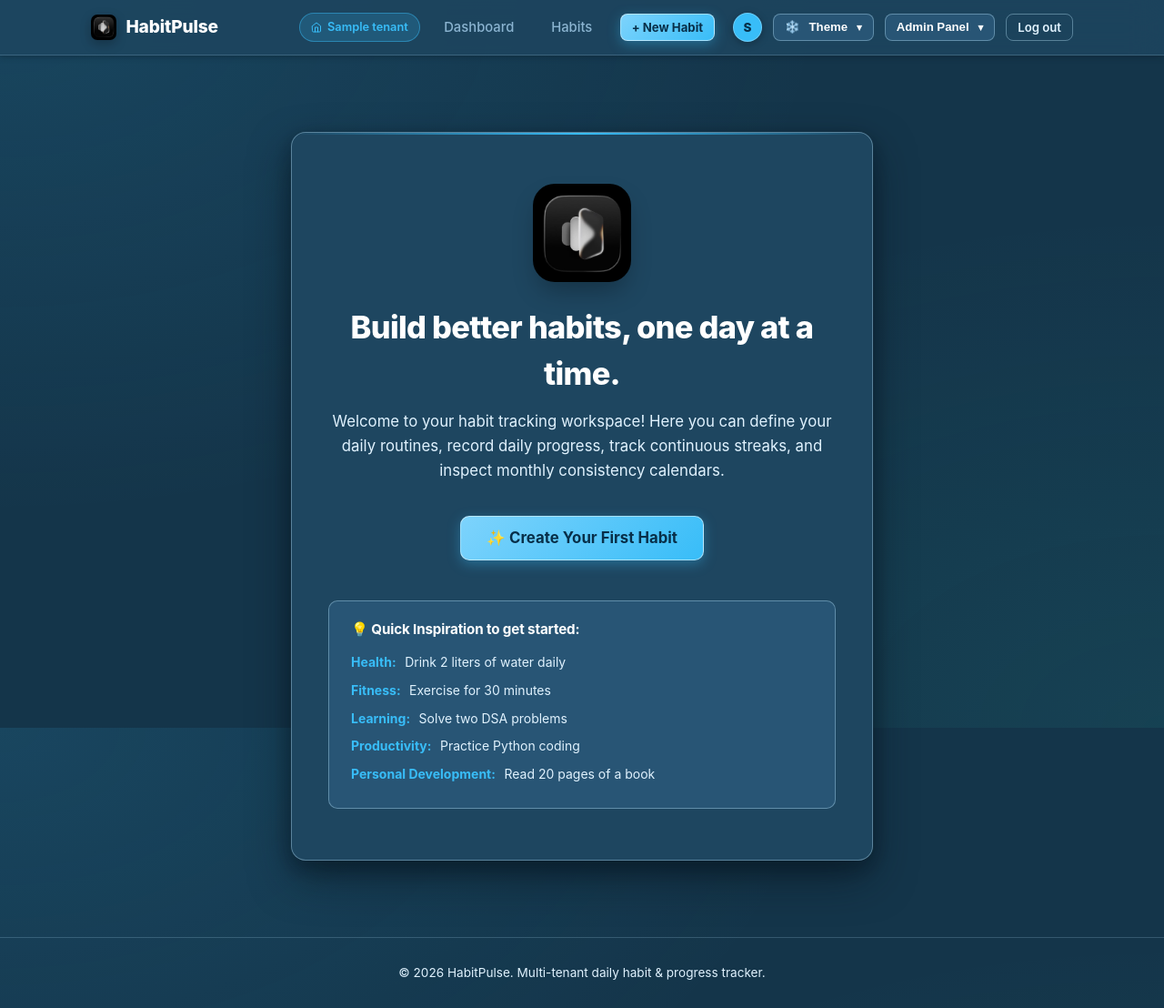
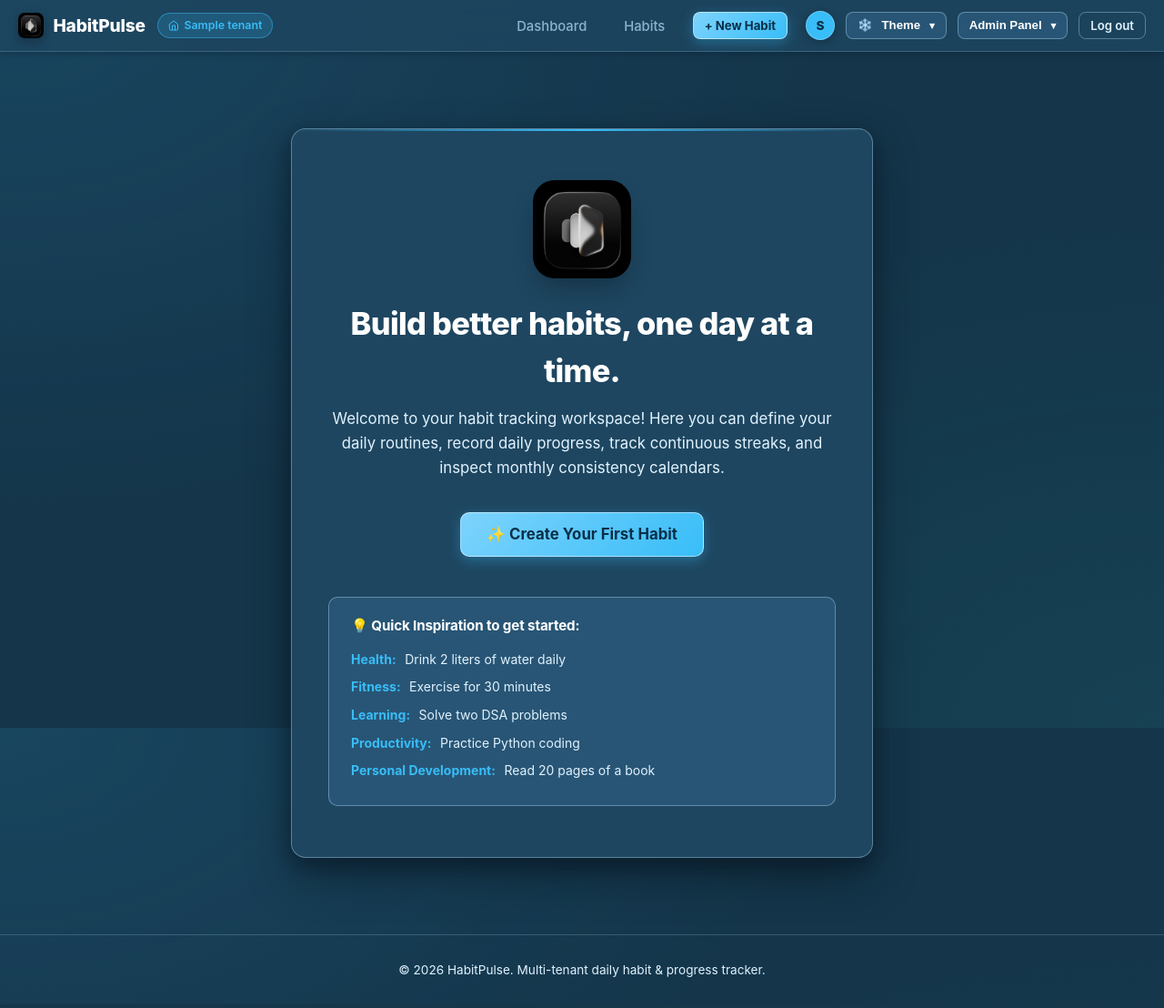
Before and after one commit to Roots-Tech/habitpulse, a Django app: page /onboarding/ in a window 1280 px wide. Shown: the whole page at 91% size. After the commit the page ends 1074 px from the top, so only its background shows below. Run offline with Django 4.2, Linux system fonts and the light colour scheme; a user stored in the database is signed in; tables that the repository leaves empty hold one stand-in row (values such as "Sample post"); data that the repository does not hold is empty.

Commit message:
Fix UI navbar badge alignment, admin table overflow, and enforce 3 superuser admin accounts

```diff
--- a/static/css/style.css
+++ b/static/css/style.css
@@ -291,11 +291,15 @@ a:hover {
 
 /* Layout Containers */
 .app-container {
-  max-width: 1120px;
+  max-width: 1200px;
   margin: 0 auto;
   padding: 2.25rem 1.25rem;
   width: 100%;
   flex: 1;
+}
+
+.container-wide {
+  max-width: 1400px;
 }
 
 .auth-container {
@@ -319,12 +323,21 @@ a:hover {
 }
 
 .navbar {
-  max-width: 1120px;
+  max-width: 1400px;
   margin: 0 auto;
-  padding: 0.85rem 1.25rem;
+  padding: 0.75rem 1.25rem;
   display: flex;
   justify-content: space-between;
   align-items: center;
+  gap: 1.25rem;
+}
+
+.navbar-left {
+  display: flex;
+  align-items: center;
+  gap: 0.85rem;
+  min-width: 0;
+  flex-shrink: 0;
 }
 
 .navbar-brand {
@@ -335,6 +348,7 @@ a:hover {
   font-size: 1.2rem;
   color: var(--text-main) !important;
   letter-spacing: -0.01em;
+  white-space: nowrap;
 }
 
 .navbar-brand img {
@@ -344,14 +358,24 @@ a:hover {
 .tenant-badge {
   display: inline-flex;
   align-items: center;
-  gap: 0.4rem;
-  padding: 0.35rem 0.75rem;
+  gap: 0.35rem;
+  padding: 0.25rem 0.65rem;
   background-color: var(--primary-light);
   border: 1px solid var(--primary-border);
   border-radius: var(--radius-pill);
-  font-size: 0.8rem;
+  font-size: 0.775rem;
   font-weight: 600;
   color: var(--primary);
+  max-width: 240px;
+  overflow: hidden;
+  text-overflow: ellipsis;
+  white-space: nowrap;
+}
+
+.tenant-badge-text {
+  overflow: hidden;
+  text-overflow: ellipsis;
+  white-space: nowrap;
 }
 
 .navbar-menu {
@@ -1306,12 +1330,14 @@ a:hover {
   background: var(--surface);
   border: 1px solid var(--border-subtle);
   border-radius: var(--radius);
-  overflow: hidden;
+  overflow-x: auto;
   box-shadow: var(--shadow);
+  -webkit-overflow-scrolling: touch;
 }
 
 .admin-table {
   width: 100%;
+  min-width: 980px;
   border-collapse: collapse;
   text-align: left;
 }
@@ -1325,6 +1351,7 @@ a:hover {
   color: var(--text-muted);
   background-color: var(--surface-raised);
   border-bottom: 1px solid var(--border-strong);
+  white-space: nowrap;
 }
 
 .admin-table td {
@@ -1332,6 +1359,13 @@ a:hover {
   font-size: 0.875rem;
   color: var(--text-body);
   border-bottom: 1px solid var(--border-subtle);
+  vertical-align: middle;
+}
+
+.admin-table th:last-child,
+.admin-table td:last-child {
+  min-width: 140px;
+  text-align: center;
 }
 
 .admin-table tr:hover td {
@@ -1346,6 +1380,7 @@ a:hover {
   text-align: center;
   font-size: 0.85rem;
   color: var(--text-muted);
+}
 /* Verification Modal */
 .modal-backdrop {
   position: fixed;
@@ -1423,11 +1458,24 @@ a:hover {
 }
 
 /* Responsive adjustments */
-@media (max-width: 768px) {
+@media (max-width: 900px) {
   .navbar {
     flex-direction: column;
     gap: 0.75rem;
+    align-items: stretch;
   }
+  .navbar-left {
+    justify-content: space-between;
+    width: 100%;
+  }
+  .navbar-menu {
+    flex-wrap: wrap;
+    justify-content: flex-start;
+    gap: 0.6rem;
+  }
+}
+
+@media (max-width: 768px) {
   .calendar-day {
     min-height: 52px;
   }
--- a/templates/includes/navbar.html
+++ b/templates/includes/navbar.html
@@ -1,20 +1,21 @@
 {% load static %}
 <header class="site-header">
   <nav class="navbar" aria-label="Main Navigation">
+    <div class="navbar-left">
       <a href="{% if user.is_authenticated %}{% url 'dashboard' %}{% else %}{% url 'login' %}{% endif %}" class="navbar-brand">
         <img src="{% static 'images/habit_icon.png' %}" alt="Logo" style="width: 28px; height: 28px; border-radius: 7px; object-fit: cover; display: inline-block;">
         <span>HabitPulse</span>
       </a>
 
-    {% if user.is_authenticated %}
-      <div style="display: flex; align-items: center; gap: 1rem;">
-        {% if current_tenant %}
-          <span class="tenant-badge" title="Active Workspace">
+      {% if user.is_authenticated and current_tenant %}
+        <span class="tenant-badge" title="{{ current_tenant.name }}">
           <svg width="12" height="12" viewBox="0 0 24 24" fill="none" stroke="currentColor" stroke-width="2" stroke-linecap="round" stroke-linejoin="round"><path d="M3 9l9-7 9 7v11a2 2 0 0 1-2 2H5a2 2 0 0 1-2-2z"></path><polyline points="9 22 9 12 15 12 15 22"></polyline></svg>
-            {{ current_tenant.name }}
+          <span class="tenant-badge-text">{{ current_tenant.name }}</span>
         </span>
       {% endif %}
+    </div>
 
+    {% if user.is_authenticated %}
       <ul class="navbar-menu">
         <li><a href="{% url 'dashboard' %}" class="{% if request.resolver_match.url_name == 'dashboard' %}active{% endif %}">Dashboard</a></li>
         <li><a href="{% url 'habit_list' %}" class="{% if request.resolver_match.url_name == 'habit_list' %}active{% endif %}">Habits</a></li>
@@ -61,7 +62,6 @@
           <a href="{% url 'logout' %}" class="btn btn-outline btn-sm">Log out</a>
         </li>
       </ul>
-      </div>
     {% else %}
       <ul class="navbar-menu">
         <li class="dropdown theme-dropdown">
```
Also changed, not shown: accounts/management/commands/setup_admin_users.py (added, +113 -0 lines), templates/accounts/admin_users_list.html (+9 -7 lines), 2 other files. Lines whose indentation alone changed are shown as unchanged.
